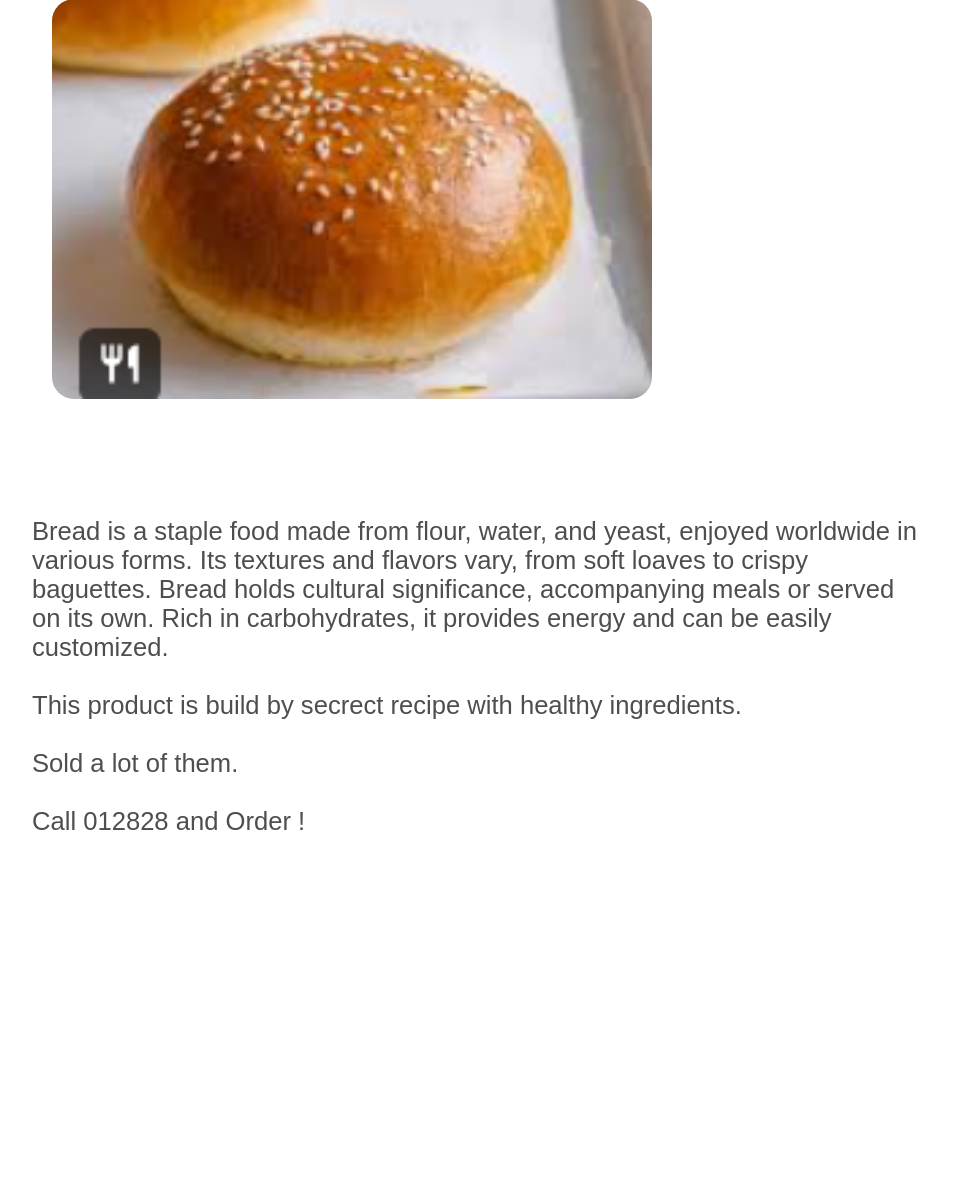
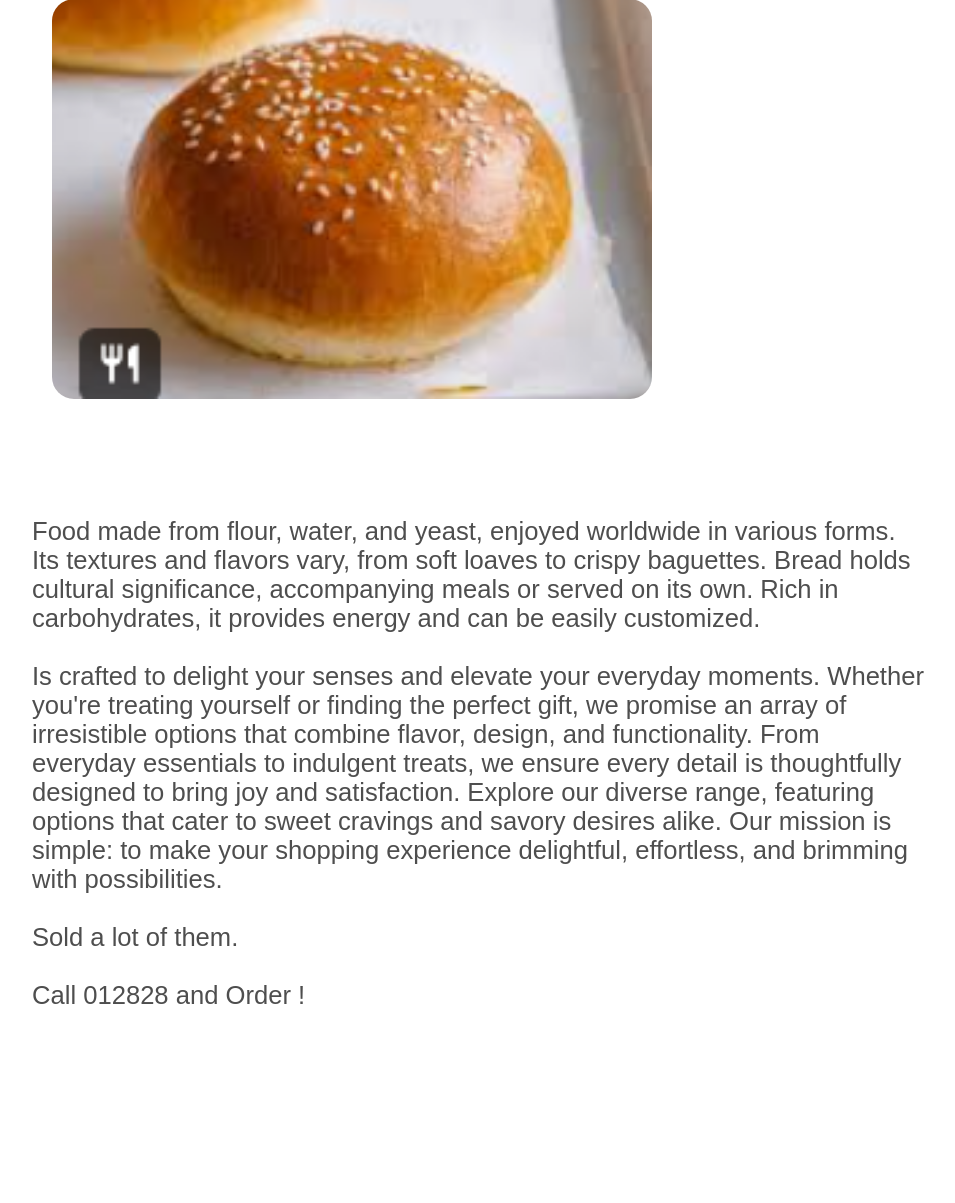
Before and after one commit to fuad46/ProJect-4000_NUB, a Django app: page /Products/product/1 in a window 1280 px wide. Shown: the part 399-1602 px from the top of the page, without its empty margins (48-1003 px from the left). Before the commit the page ends 1229 px from the top, so only its background shows below. Run offline with Django 5.2, Linux system fonts and the light colour scheme; data comes from the database, SQL or seed files in the repository; both versions use the stored data as it was after the commit.

Commit message:
25 commit

```diff
--- a/Ecommerce/settings.py
+++ b/Ecommerce/settings.py
@@ -141,4 +141,4 @@ MEDIA_ROOT = BASE_DIR/ 'media'
 DEFAULT_AUTO_FIELD = 'django.db.models.BigAutoField'
 
 # Define custom user model
-# AUTH_USER_MODEL = 'Users.Customer'
+AUTH_USER_MODEL = 'Users.Customer'
--- a/Products/templates/product_details.html
+++ b/Products/templates/product_details.html
@@ -20,9 +20,14 @@
       <img id="image" src="{{product.image.url}}" >
   <br><br> <br> <br>
       <div class="des">
-        Bread is a staple food made from flour, water, and yeast, enjoyed worldwide in various forms. Its textures and flavors vary, from soft loaves to crispy baguettes. Bread holds cultural significance,
-        accompanying meals or served on its own. Rich in carbohydrates, it provides energy and can be easily customized. <br> <br> This product is build by secrect recipe with healthy ingredients. <br> <br> Sold a lot of them. <br> <br>Call 012828 and Order !
+        Food made from flour, water, and yeast, enjoyed worldwide in various forms. Its textures and flavors vary, from soft loaves to crispy baguettes. Bread holds cultural significance,
+        accompanying meals or served on its own. Rich in carbohydrates, it provides energy and can be easily customized. <br> <br>
 
+        Is crafted to delight your senses and elevate your everyday moments. Whether you're treating yourself or finding the perfect gift, we promise an array of irresistible options that combine flavor,
+        design, and functionality. From everyday essentials to indulgent treats, we ensure every detail is thoughtfully designed to bring joy and satisfaction.
+         Explore our diverse range, featuring options that cater to sweet cravings and savory desires alike.
+         Our mission is simple: to make your shopping experience delightful, effortless, and brimming with possibilities.
+         <br> <br> Sold a lot of them. <br> <br>Call 012828 and Order !
       </div>
     </div>
 
```
Also changed, not shown: Orders/templates/cart.html (+4 -3 lines), Orders/static/css/js/cart.js (line endings or trailing spaces), db.sqlite3.
